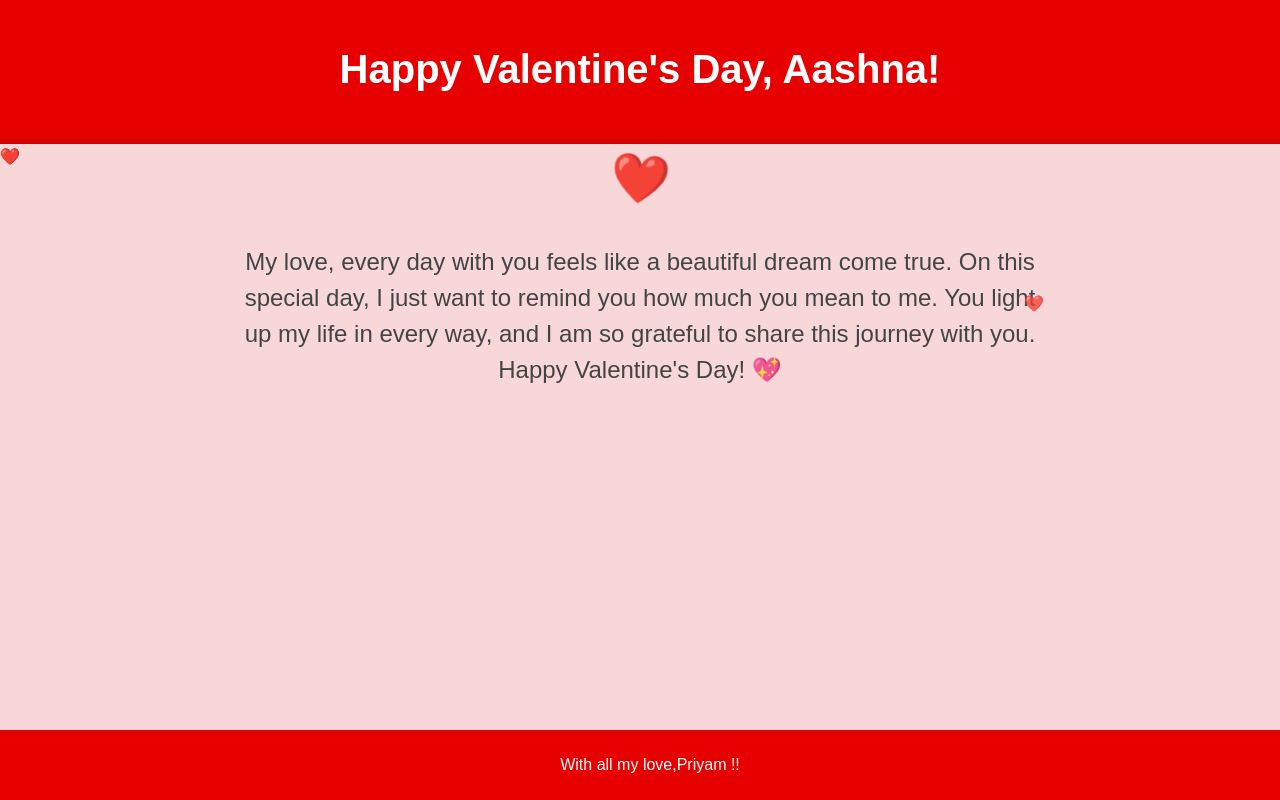
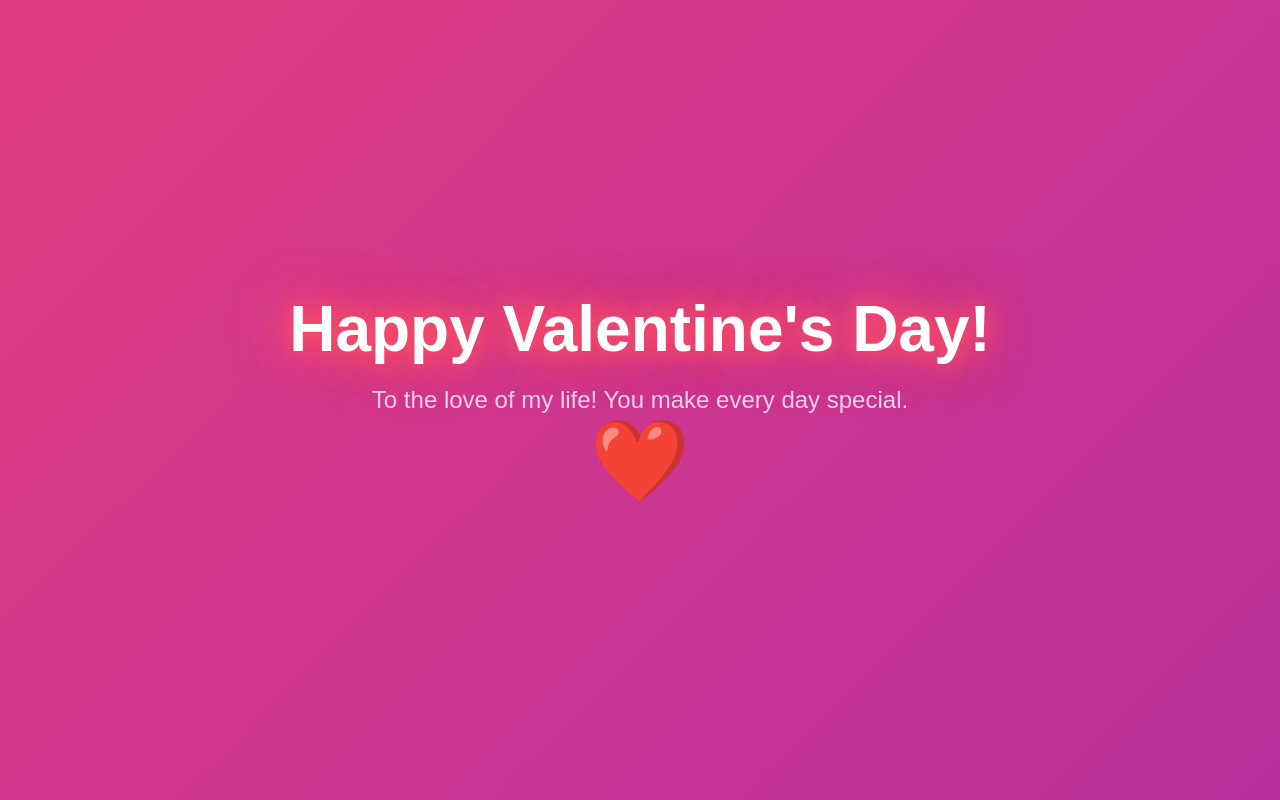
Before and after one commit to thepriyansh007/Valentines, a plain HTML site: page index.html in a window 1280 px wide. Drawn offline with Linux system fonts and the light colour scheme.

Commit message:
Update index.html

```diff
--- a/index.html
+++ b/index.html
@@ -3,141 +3,113 @@
 <head>
     <meta charset="UTF-8">
     <meta name="viewport" content="width=device-width, initial-scale=1.0">
-    <title>Happy Valentine's Day, Aashna!</title>
+    <title>Happy Valentine's Day!</title>
     <style>
-        /* General Styles */
+        /* General Reset */
+        * {
+            margin: 0;
+            padding: 0;
+            box-sizing: border-box;
+        }
+
         body {
             font-family: 'Arial', sans-serif;
-            background-color: #f8d7d9;
-            margin: 0;
-            padding: 0;
+            background: linear-gradient(135deg, #f06292, #ec407a, #9c27b0);
+            background-size: 400% 400%;
+            animation: gradientAnimation 15s ease infinite;
+            color: white;
             text-align: center;
-            color: #333;
+            height: 100vh;
+            display: flex;
+            flex-direction: column;
+            justify-content: center;
+            align-items: center;
             overflow: hidden;
         }
 
-        header {
-            background-color: #e60000;
-            color: white;
-            padding: 20px;
-            border-bottom: 5px solid #d40000;
+        h1 {
+            font-size: 4rem;
+            animation: textGlow 2s ease-in-out infinite alternate;
+            text-shadow: 0 0 10px #ff8a80, 0 0 20px #ff8a80, 0 0 30px #ff8a80;
         }
 
-        header h1 {
-            font-size: 2.5em;
+        p {
+            font-size: 1.5rem;
+            margin-top: 20px;
+            animation: fadeIn 3s ease-in-out infinite;
         }
 
-        /* Heart Animation */
         .heart {
-            font-size: 3em;
-            color: red;
-            margin-top: 20px;
-            animation: float 3s infinite;
+            font-size: 5rem;
+            animation: heartBeat 1s infinite;
+            color: #ff1744;
         }
 
-        @keyframes float {
+        @keyframes gradientAnimation {
             0% {
-                transform: translateY(0) rotate(0);
+                background-position: 0% 50%;
             }
             50% {
-                transform: translateY(-30px) rotate(15deg);
+                background-position: 100% 50%;
             }
             100% {
-                transform: translateY(0) rotate(0);
+                background-position: 0% 50%;
             }
         }
 
-        /* Love Message */
-        .message {
-            font-size: 1.5em;
-            margin: 20px 0;
-            color: #444;
-            line-height: 1.5;
-            max-width: 800px;
-            margin-left: auto;
-            margin-right: auto;
+        @keyframes textGlow {
+            0% {
+                text-shadow: 0 0 10px #ff8a80, 0 0 20px #ff8a80, 0 0 30px #ff8a80;
+            }
+            100% {
+                text-shadow: 0 0 30px #ff1744, 0 0 60px #ff1744, 0 0 90px #ff1744;
+            }
         }
 
-        /* Animated Hearts Floating */
-        .floating-heart {
-            position: absolute;
-            top: -50px;
-            animation: heart-float 6s ease-in-out infinite;
-            opacity: 0;
-        }
-
-        .floating-heart:nth-child(1) {
-            left: 20%;
-            animation-duration: 6s;
-            animation-delay: 0s;
-        }
-
-        .floating-heart:nth-child(2) {
-            left: 40%;
-            animation-duration: 8s;
-            animation-delay: 2s;
-        }
-
-        .floating-heart:nth-child(3) {
-            left: 60%;
-            animation-duration: 7s;
-            animation-delay: 1s;
-        }
-
-        .floating-heart:nth-child(4) {
-            left: 80%;
-            animation-duration: 9s;
-            animation-delay: 3s;
-        }
-
-        @keyframes heart-float {
+        @keyframes fadeIn {
             0% {
-                top: -50px;
-                opacity: 1;
-            }
-            50% {
-                top: 100%;
-                opacity: 0.5;
+                opacity: 0;
             }
             100% {
-                top: -50px;
                 opacity: 1;
             }
         }
 
-        footer {
-            background-color: #e60000;
-            color: white;
-            padding: 10px;
-            position: absolute;
-            width: 100%;
-            bottom: 0;
+        @keyframes heartBeat {
+            0% {
+                transform: scale(1);
+            }
+            25% {
+                transform: scale(1.1);
+            }
+            50% {
+                transform: scale(1);
+            }
+            75% {
+                transform: scale(1.1);
+            }
+            100% {
+                transform: scale(1);
+            }
         }
     </style>
 </head>
 <body>
 
-<header>
-    <h1>Happy Valentine's Day, Aashna!</h1>
-</header>
+    <h1>Happy Valentine's Day!</h1>
+    <p>To the love of my life! You make every day special.</p>
+    <div class="heart">❤️</div>
 
-<div class="heart">
-    ❤️
-</div>
-
-<div class="message">
-    <p>My love, every day with you feels like a beautiful dream come true. On this special day, I just want to remind you how much you mean to me. You light up my life in every way, and I am so grateful to share this journey with you. Happy Valentine's Day! 💖</p>
-</div>
-
-<!-- Animated Hearts Floating -->
-<div class="floating-heart">❤️</div>
-<div class="floating-heart">❤️</div>
-<div class="floating-heart">❤️</div>
-<div class="floating-heart">❤️</div>
-
-<footer>
-    <p>With all my love,Priyam !!</p>
-</footer>
+    <script>
+        // Optional: Add moving text effect (scrolling)
+        let heart = document.querySelector(".heart");
+        heart.addEventListener('animationiteration', function() {
+            // Reset the animation to keep it continuous
+            heart.style.animation = 'none';
+            heart.offsetHeight; // Trigger reflow
+            heart.style.animation = 'heartBeat 1s infinite';
+        });
+    </script>
 
 </body>
 </html>
```
